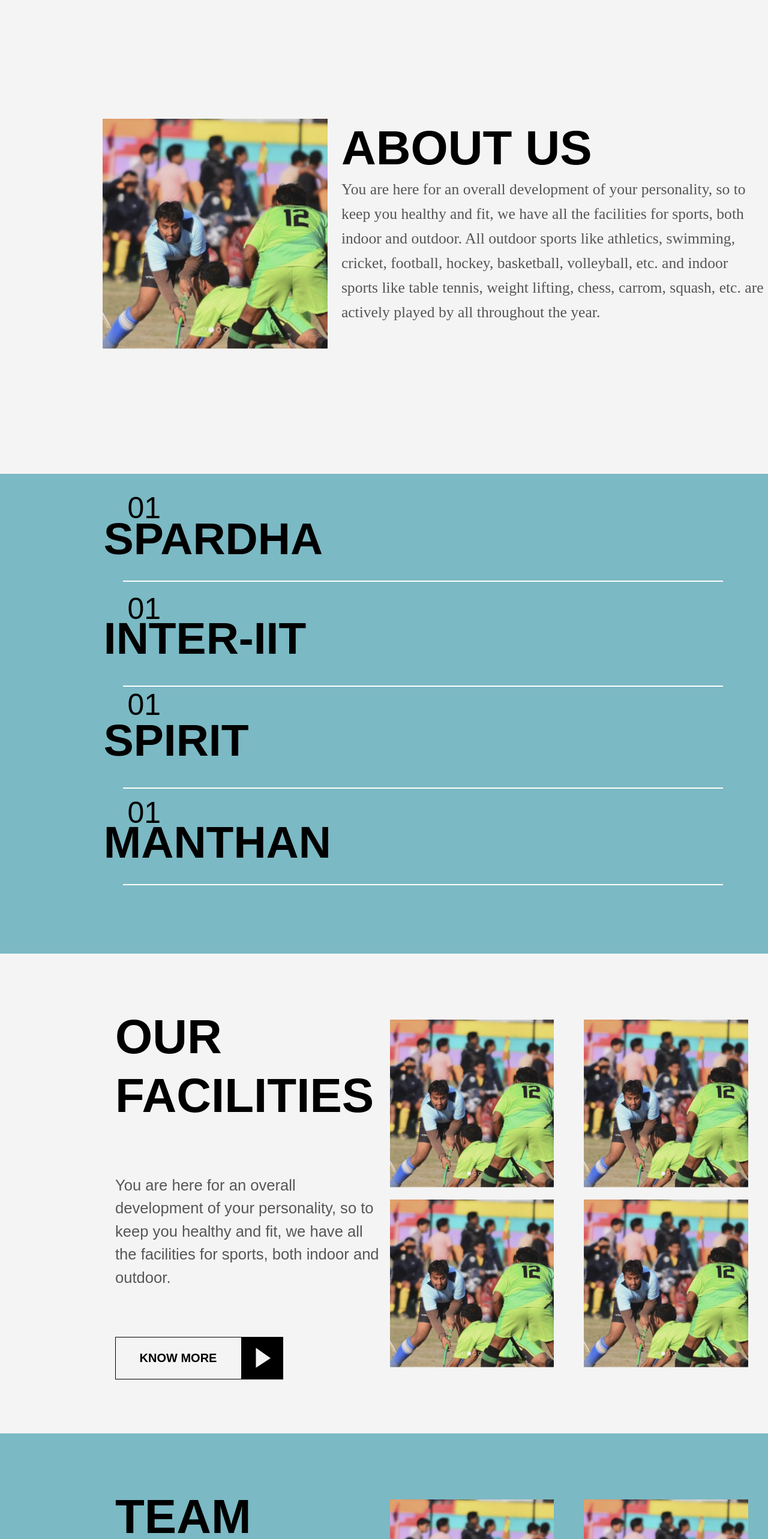
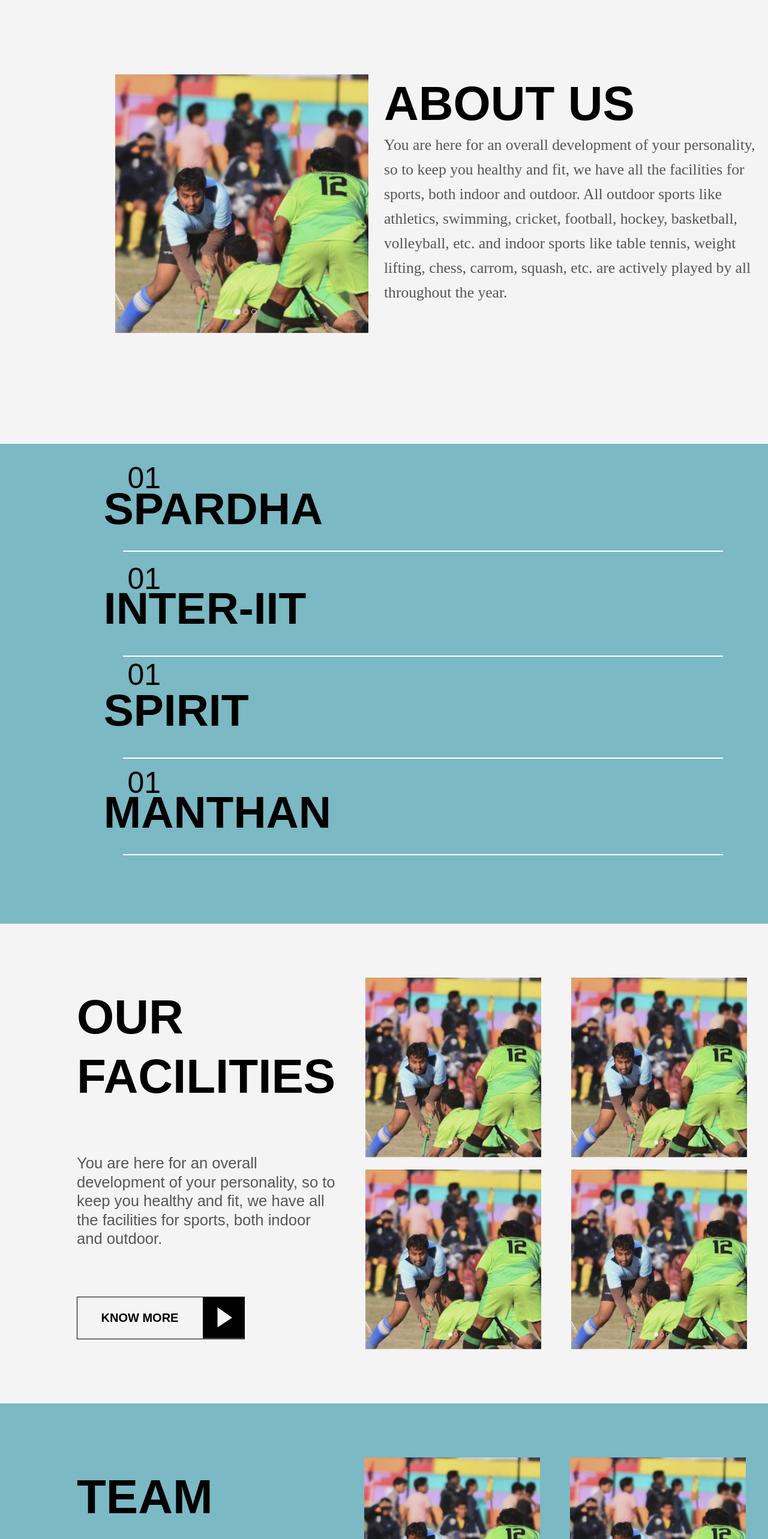
Before and after one commit to swciitg/sports_board_website, a React (Create React App) app: page /stud/gymkhana/sports in a window 1280 px wide. Shown: the part 860-3426 px from the top of the page at 60% size. Built offline with nearby package versions, Linux system fonts and the light colour scheme; a web font is replaced by a local one.

Commit message:
response  added

```diff
--- a/src/components/event.css
+++ b/src/components/event.css
@@ -3,7 +3,7 @@
     top: 0;
     background-repeat: no-repeat;
     background-size: 100% 100%;
-    height: 800px;
+    height: 100vh;
     padding-bottom: 10%;
     width: 100%;
     margin: 0;
--- a/src/components/event1.css
+++ b/src/components/event1.css
@@ -3,7 +3,7 @@
     top: 0;
     background-repeat: no-repeat;
     background-size: 100% 100%;
-    height: 800px;
+    height: 100vh;
     padding-bottom: 10%;
     width: 100%;
     margin: 0;
--- a/src/components/navbar.js
+++ b/src/components/navbar.js
@@ -2,11 +2,26 @@
 import React, { useEffect, useRef, useState } from "react";
 import {GiHamburgerMenu} from "react-icons/gi";
 import { NavLink } from "react-router-dom";
+import img1 from "../images/hm.png";
 import { useLocation } from "react-router-dom";
 const Navbar = (props) => {
   const [open,setOpen] = useState(false);
   const ref=useRef();
   const {pathname}=useLocation();
+  const [index, setIndex] = React.useState(0);
+  const colors = [img1,img1];
+const delay = 2500;
+  React.useEffect(() => {
+    setTimeout(
+      () =>
+        setIndex((prevIndex) =>
+          prevIndex === colors.length - 1 ? 0 : prevIndex + 1
+        ),
+      delay
+    );
+      ref.current.style.backgroundImage=colors[index];
+    return () => {};
+  }, [index]);
   useEffect(()=>{
     console.log(ref.current.style);
     if(pathname==="/stud/gymkhana/sports/clubs"){
@@ -18,6 +33,7 @@ const Navbar = (props) => {
     }
 
   })
+
   return (
 
     <div ref={ref}>
--- /dev/null
+++ b/src/components/slideshow.js
@@ -0,0 +1,47 @@
+import { useState,useEffect,useRef,useReducer } from 'react';
+import React from 'react';
+import img1 from '../images/hm.png'
+const colors = [img1,img1];
+const delay = 2500;
+
+function Slideshow() {
+  const [index, setIndex] = React.useState(0);
+
+  React.useEffect(() => {
+    setTimeout(
+      () =>
+        setIndex((prevIndex) =>
+          prevIndex === colors.length - 1 ? 0 : prevIndex + 1
+        ),
+      delay
+    );
+
+    return () => {};
+  }, [index]);
+
+  return (
+    <div className="slideshow">
+      <div
+        className="slideshowSlider"
+        style={{ transform: `translate3d(${-index * 100}%, 0, 0)` }}
+      >
+
+        {colors.map((backgroundImage, index) => (
+          <img
+            className="slide"
+            key={index}
+            src={backgroundImage}
+           />
+        ))}
+      </div>
+
+      <div className="slideshowDots">
+        {colors.map((_, idx) => (
+          <div key={idx} className="slideshowDot"></div>
+        ))}
+      </div>
+    </div>
+  );
+}
+
+export default Slideshow;
--- a/src/index.css
+++ b/src/index.css
@@ -1,4 +1,3 @@
-
 @tailwind base;
 @tailwind components;
 @tailwind utilities;
@@ -21,6 +20,7 @@ code {
 }
 .para_about{
   font-size: 2vw;
+  line-height: 123%;
 }
 .overall_about{
   display: flex;
@@ -100,8 +100,7 @@ code {
 
 }
 .team_block{
-  display: grid;
-  grid-template-columns: 1.5fr 1.5fr;
+  display: flex;
   align-items: center;
 
 }
@@ -141,11 +140,10 @@ code {
 }
 .about_block{
   display: grid;
-  grid-template-columns: 1.2fr 1.5fr;
+  grid-template-columns: 1.5fr 1.5fr;
 }
 .facilities_block{
-  display: grid;
-  grid-template-columns: 1.5fr 1.5fr;
+  display: flex;
   align-items: center;
 }
 
@@ -157,14 +155,17 @@ code {
   line-height: 123%;
   text-transform: uppercase;
 }
+.gm{
+  display: grid;
+  grid-template-rows: 40vh;
+}
 .container1{
   display: flex;
-  flex-direction: row;
-  align-items:center ;
+  flex-direction: row-reverse;
   column-gap: 10%;
   padding-left: 30%;
   padding-right: 4%;
-  font-size: 20px;
+  font-size: 50px;
 }
 .container2{
   font-family: 'Familjen Grotesk';
@@ -180,7 +181,8 @@ code {
   flex-direction: row;
   align-items: flex-start;
   column-gap: 10%;
-  padding-left: 30%;
+  padding-left: 10%;
+  padding-right: 40px;
   font-size: 20px;
 }
 .containerteam2{
@@ -197,7 +199,7 @@ code {
 
 .gridcontainer{
   display: grid;
-  grid-template-rows: 300px 300px;
+  grid-template-rows: 40vh 40vh;
 }
 .gridimg{
   padding:10px 10px 10px;
@@ -217,7 +219,9 @@ code {
   display: grid;
   grid-template-columns: 1fr 1fr 1fr;
 }*/
-
+.img1{
+  width:4000px
+}
 @media screen and (min-width: 600px ){
   .btn{
     transition: all 2s cubic-bezier(0.68,-0.55 0.265,1.55);
--- a/src/index1.css
+++ b/src/index1.css
@@ -16,10 +16,11 @@ code {
     monospace;
 }
 .nav{
+  background-image: url('./images/hm.png');
   text-align: center;
-  background-image: url('./images/hm.png');
   background-size:100% 100%;
   background-repeat: no-repeat;
+  height: 100vh;
 
 }
 .topnav {
```
